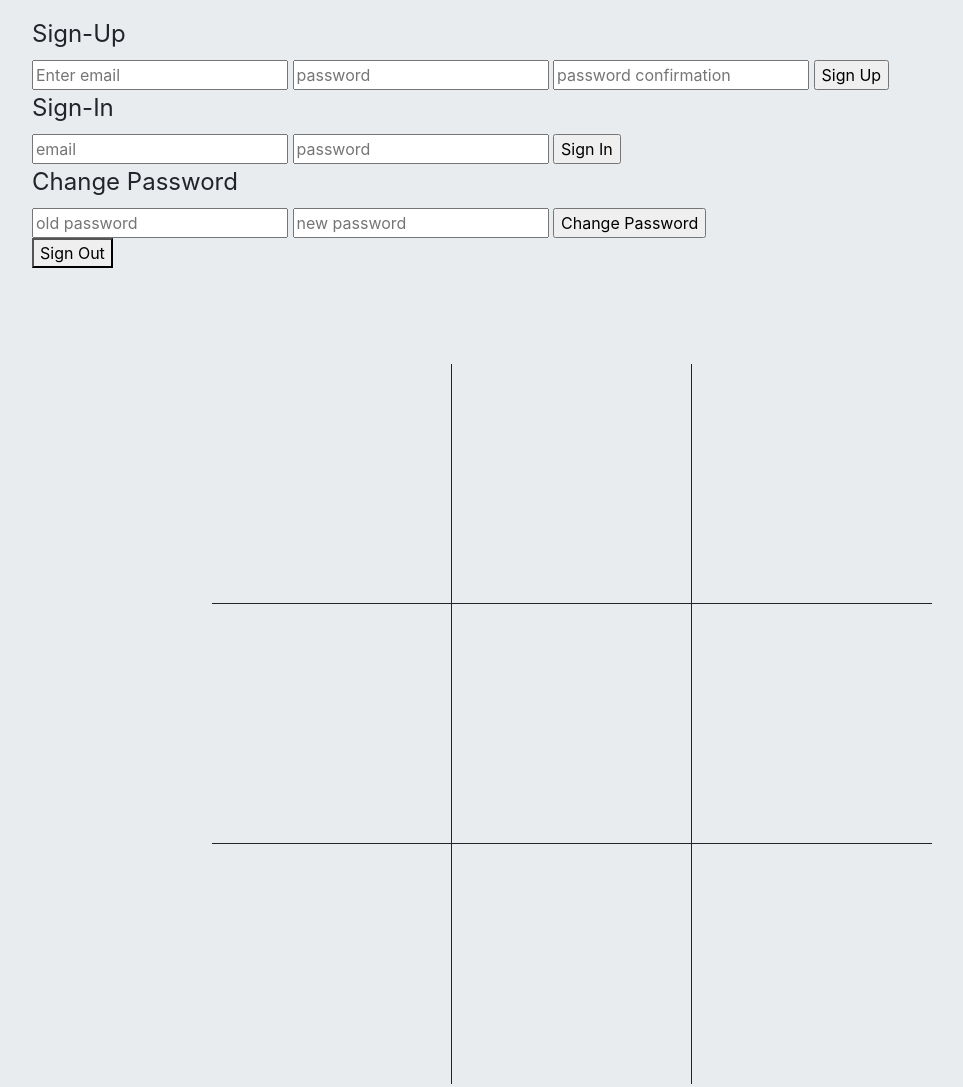
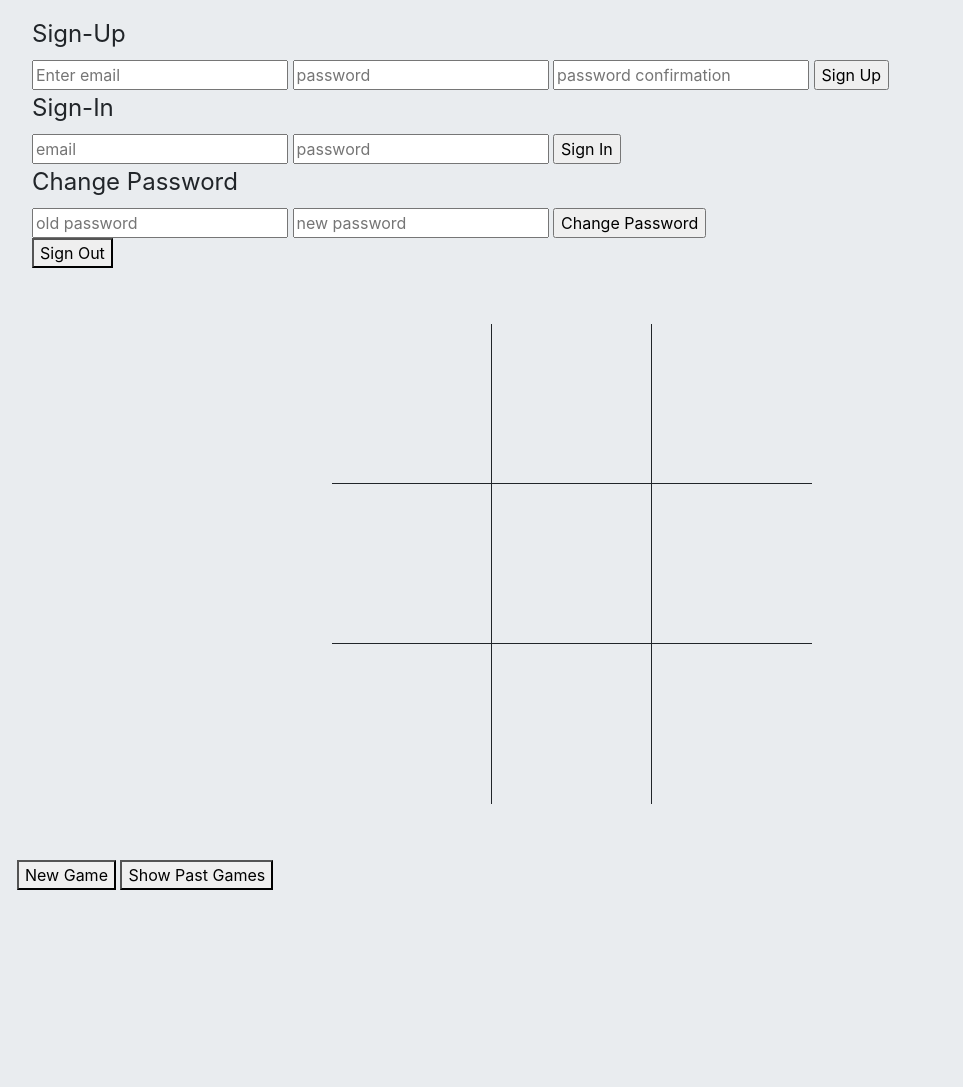
Before and after one commit to philgarrigan22/pjg-tic-tac-toe-client, a website built with webpack: page index.html in a window 1280 px wide. Shown: the top 1087 px of the page, without its empty margins (68-1031 px from the left). After the commit the page ends 898 px from the top, so only its background shows below. Built offline with nearby package versions, Linux system fonts and the light colour scheme.

Commit message:
Adjust game board size
- Adjust gameboard size to be smaller.

```diff
--- a/assets/styles/index.scss
+++ b/assets/styles/index.scss
@@ -13,8 +13,8 @@ header {
 
 .gamearea {
   margin: auto;
-  max-height: 90vh;
-  max-width: 90vh;
+  max-height: 60vh;
+  max-width: 60vh;
   width: 90%;
 }
 
--- a/index.html
+++ b/index.html
@@ -54,7 +54,7 @@
       <div id="user-message"></div>
       <br>
 
-        <section class="game-board my-5 hidden">
+        <section class="game-board my-2 hidden">
 
           <div class="embed-responsive embed-responsive-1by1 gamearea">
           <div class="embed-responsive-item gameboard">
```
